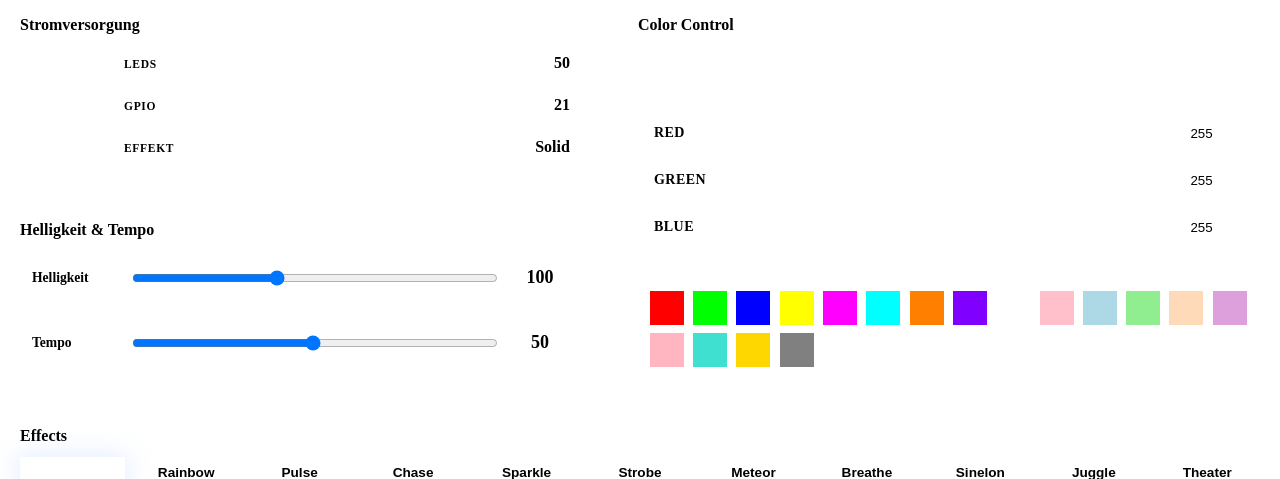
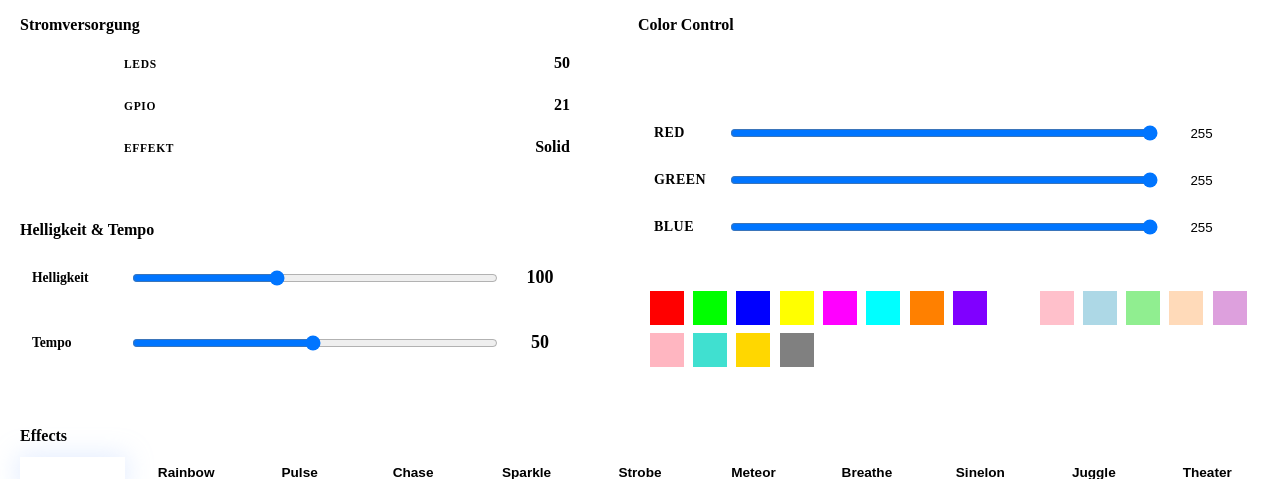
Before and after one commit to pepperonas/lichtwerk-controller, a Flask app: page / in a window 1280 px wide. Shown: the part 43-522 px from the top of the page. Run offline with Flask 3, Linux system fonts and the light colour scheme.

Commit message:
Phase-3-Adoption: Slider sprechen den Suite-Dialekt (.sh-slider)
Der Audit-Befund 'blaue Slider' war kein App-CSS: Helligkeit/Tempo sassen
seit dem Kompakt-Pass in .level-row, gestylt war nur der tote
.slider-container — sie renderten NATIV (Chrome-Blau). Jetzt tragen alle
fuenf .sh-slider; Fuellstand via --sh-slider-fill an allen 9 Schreibstellen
(app.js v3), totes/doppeltes Skinning raus (style.css v8). 4 neue Pins,
mutationsgeprueft (eine Probe war zunaechst ein No-Op — Anker ohne assert).

Co-Authored-By: Claude Fable 5 <noreply@anthropic.com>
Claude-Session: https://claude.ai/code/session_01CsWG63Ws3fpw83UtjcvEWg

```diff
--- a/static/css/style.css
+++ b/static/css/style.css
@@ -316,42 +316,10 @@ h4 {
     letter-spacing: 0.5px;
 }
 
+/* Slider-Skinning kommt seit 2026-08-30 aus shared/ui.css (.sh-slider) —
+   hier bleibt nur das Layout der Zeile. */
 .color-input-group input[type="range"] {
     flex: 1;
-    height: 8px;
-    border-radius: var(--radius-sm);
-    background: var(--background-dark);
-    outline: none;
-    -webkit-appearance: none;
-    transition: background 0.3s ease;
-}
-
-.color-input-group input[type="range"]::-webkit-slider-thumb {
-    -webkit-appearance: none;
-    appearance: none;
-    width: 20px;
-    height: 20px;
-    border-radius: 50%;
-    background: var(--accent-blue);
-    cursor: pointer;
-    border: 2px solid white;
-    box-shadow: var(--shadow-sm);
-    transition: all 0.3s ease;
-}
-
-.color-input-group input[type="range"]::-webkit-slider-thumb:hover {
-    transform: scale(1.1);
-    box-shadow: var(--shadow);
-}
-
-.color-input-group input[type="range"]::-moz-range-thumb {
-    width: 20px;
-    height: 20px;
-    border-radius: 50%;
-    background: var(--accent-blue);
-    cursor: pointer;
-    border: 2px solid white;
-    box-shadow: var(--shadow-sm);
 }
 
 .color-input-group input[type="number"] {
--- a/static/js/app.js
+++ b/static/js/app.js
@@ -7,7 +7,22 @@ class LichtwerkController {
         this.initializeElements();
         this.attachEventListeners();
         this.startStatusUpdates();
+        this.fuelleAlleSlider();
         this.loadStatus();
+    }
+
+    // Fuellstand fuer den geteilten .sh-slider (shared/ui.css): Prozent aus
+    // value/min/max als --sh-slider-fill. Muss an JEDER Schreibstelle laufen.
+    fuelleSlider(slider) {
+        const min = parseFloat(slider.min) || 0;
+        const max = parseFloat(slider.max) || 100;
+        const p = ((slider.value - min) / (max - min)) * 100;
+        slider.style.setProperty('--sh-slider-fill', p + '%');
+    }
+
+    fuelleAlleSlider() {
+        [this.redSlider, this.greenSlider, this.blueSlider,
+         this.brightnessSlider, this.speedSlider].forEach(s => this.fuelleSlider(s));
     }
 
     initializeElements() {
@@ -60,6 +75,7 @@ class LichtwerkController {
                 const value = parseInt(e.target.value);
                 const valueInput = [this.redValue, this.greenValue, this.blueValue][index];
                 valueInput.value = value;
+                this.fuelleSlider(slider);
                 this.updateColor();
             });
         });
@@ -72,6 +88,7 @@ class LichtwerkController {
                 e.target.value = value;
                 const slider = [this.redSlider, this.greenSlider, this.blueSlider][index];
                 slider.value = value;
+                this.fuelleSlider(slider);
                 this.updateColor();
             });
         });
@@ -88,6 +105,7 @@ class LichtwerkController {
         this.brightnessSlider.addEventListener('input', (e) => {
             const value = parseInt(e.target.value);
             this.brightnessValue.textContent = value;
+            this.fuelleSlider(this.brightnessSlider);
             this.setBrightness(value);
         });
 
@@ -95,6 +113,7 @@ class LichtwerkController {
         this.speedSlider.addEventListener('input', (e) => {
             const value = parseInt(e.target.value);
             this.speedValue.textContent = value;
+            this.fuelleSlider(this.speedSlider);
             this.setSpeed(value);
         });
 
@@ -136,6 +155,7 @@ class LichtwerkController {
         this.redValue.value = r;
         this.greenValue.value = g;
         this.blueValue.value = b;
+        [this.redSlider, this.greenSlider, this.blueSlider].forEach(sl => this.fuelleSlider(sl));
         this.updateColor();
     }
 
@@ -190,10 +210,12 @@ class LichtwerkController {
 
         // Brightness
         this.brightnessSlider.value = status.brightness;
+        this.fuelleSlider(this.brightnessSlider);
         this.brightnessValue.textContent = status.brightness;
 
         // Speed
         this.speedSlider.value = status.speed;
+        this.fuelleSlider(this.speedSlider);
         this.speedValue.textContent = status.speed;
 
         // Effect
--- a/templates/index.html
+++ b/templates/index.html
@@ -6,7 +6,7 @@
     <title>Lichtwerk Controller</title>
     <link rel="stylesheet" href="/shared/theme.css">
 <link rel="stylesheet" href="/shared/ui.css?v=1">
-    <link rel="stylesheet" href="static/css/style.css?v=7">
+    <link rel="stylesheet" href="static/css/style.css?v=8">
     <link rel="manifest" href="static/site.webmanifest">
     <meta name="theme-color" content="#2B2E3B">
 <style>
@@ -158,17 +158,17 @@
                     <div class="color-inputs">
                         <div class="color-input-group">
                             <label for="red-slider">Red</label>
-                            <input type="range" id="red-slider" min="0" max="255" value="255">
+                            <input type="range" class="sh-slider" id="red-slider" min="0" max="255" value="255">
                             <input type="number" id="red-value" min="0" max="255" value="255">
                         </div>
                         <div class="color-input-group">
                             <label for="green-slider">Green</label>
-                            <input type="range" id="green-slider" min="0" max="255" value="255">
+                            <input type="range" class="sh-slider" id="green-slider" min="0" max="255" value="255">
                             <input type="number" id="green-value" min="0" max="255" value="255">
                         </div>
                         <div class="color-input-group">
                             <label for="blue-slider">Blue</label>
-                            <input type="range" id="blue-slider" min="0" max="255" value="255">
+                            <input type="range" class="sh-slider" id="blue-slider" min="0" max="255" value="255">
                             <input type="number" id="blue-value" min="0" max="255" value="255">
                         </div>
                     </div>
@@ -231,19 +231,19 @@
                 <h3>Helligkeit &amp; Tempo</h3>
                 <div class="level-row">
                     <label for="brightness-slider">Helligkeit</label>
-                    <input type="range" id="brightness-slider" min="0" max="255" value="100">
+                    <input type="range" class="sh-slider" id="brightness-slider" min="0" max="255" value="100">
                     <output class="slider-value" id="brightness-value" for="brightness-slider">100</output>
                 </div>
                 <div class="level-row">
                     <label for="speed-slider">Tempo</label>
-                    <input type="range" id="speed-slider" min="1" max="100" value="50">
+                    <input type="range" class="sh-slider" id="speed-slider" min="1" max="100" value="50">
                     <output class="slider-value" id="speed-value" for="speed-slider">50</output>
                 </div>
             </section>
         </main>
     </div>
 
-    <script src="static/js/app.js?v=2"></script>
+    <script src="static/js/app.js?v=3"></script>
 <script>/* cursor-sheen (gated, rAF-throttled, additiv) */
 (function(){try{
   if(!matchMedia('(hover:hover) and (pointer:fine)').matches) return;
```
Also changed, not shown: other parts of static/css/style.css (+0 -53 lines), tests/test_ui_contract.py (+39 -0 lines).
